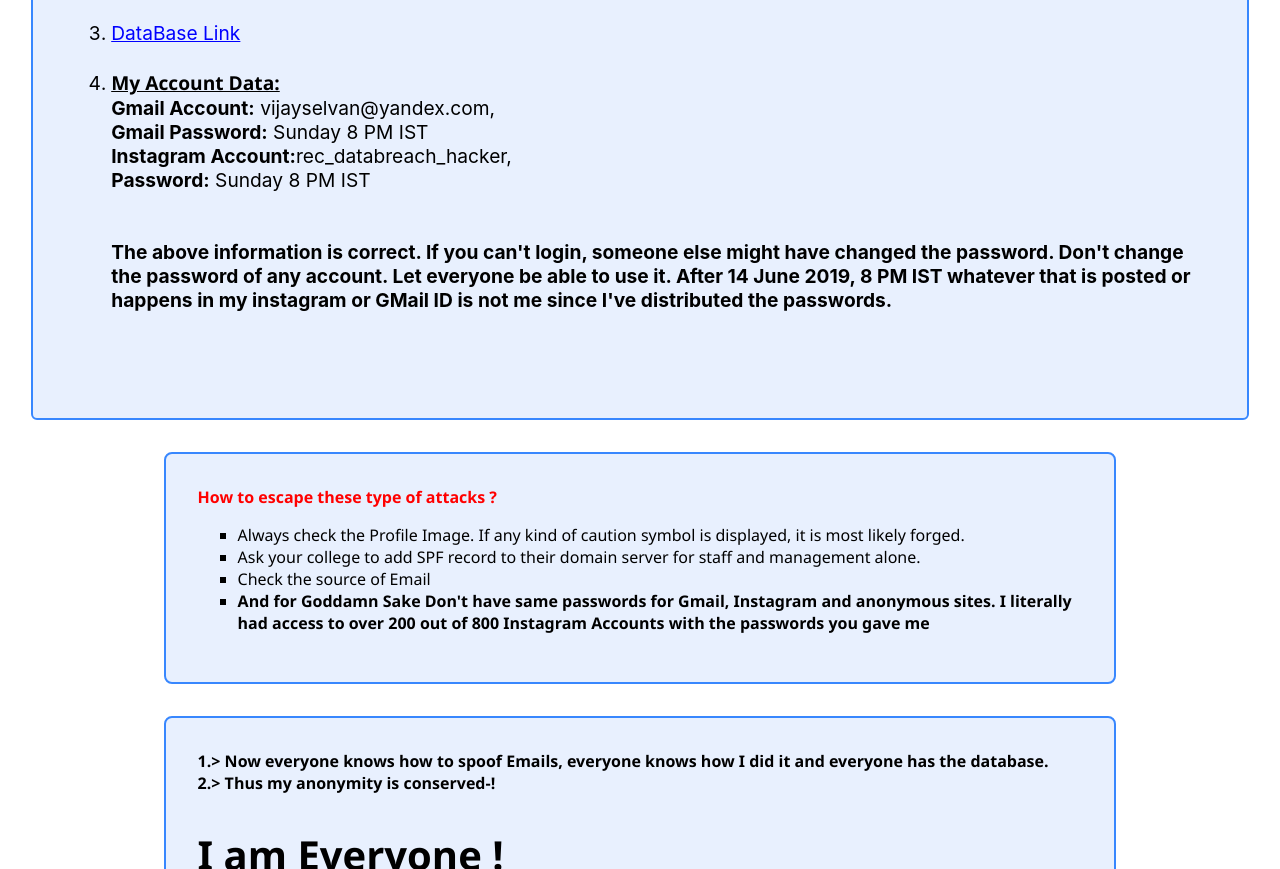
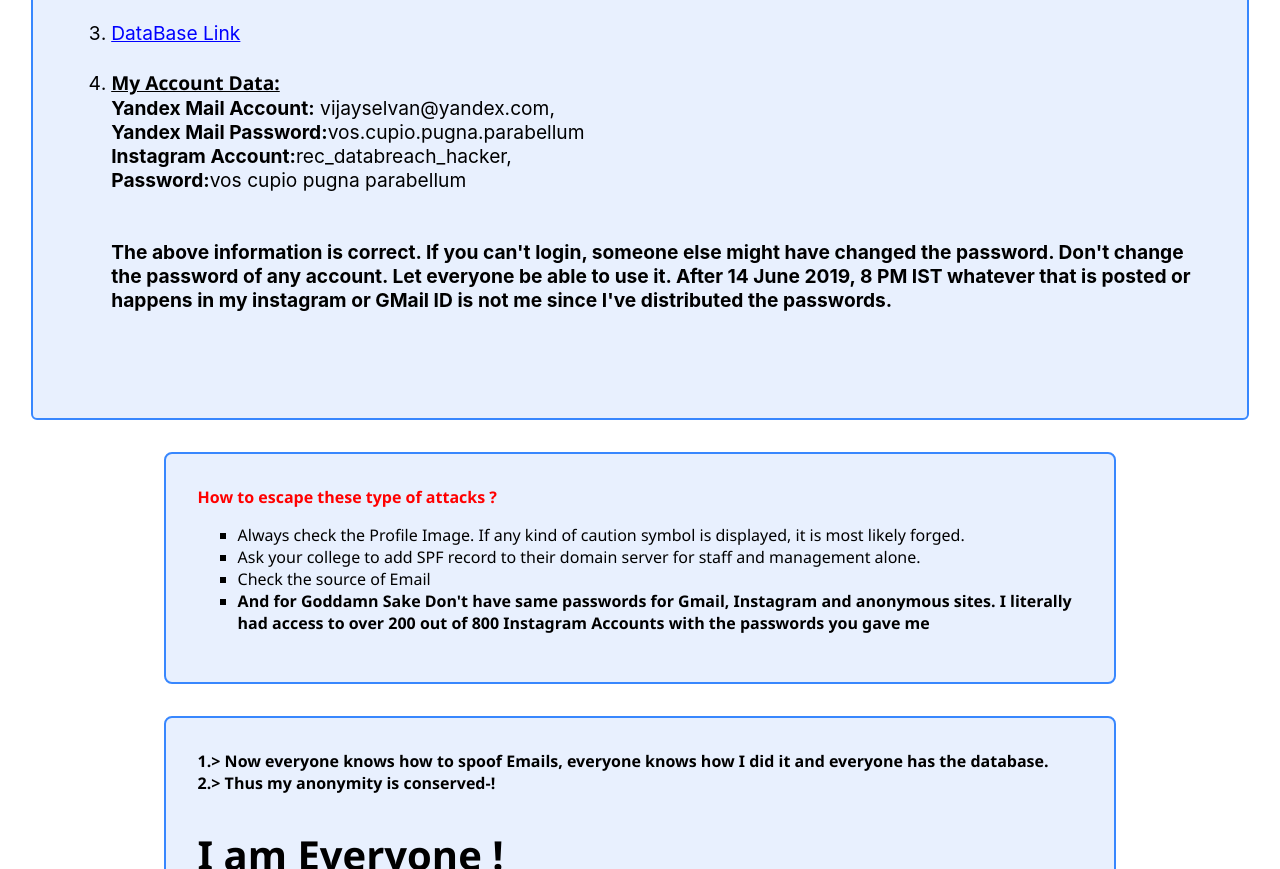
Before and after one commit to Hilarious-Hacker/E-xams, a plain HTML site: page imap.html in a window 1280 px wide. Shown: the part 965-1834 px from the top of the page. Drawn offline with Linux system fonts and the light colour scheme; a web font is replaced by a local one.

Commit message:
Update imap.html

```diff
--- a/imap.html
+++ b/imap.html
@@ -39,8 +39,8 @@ For this I created my own server and had it deployed.You can use it by visiting
     <a href="https://hilarious-hacker.github.io/E-xams/dbindex.html">DataBase Link</a>
 </li>
 <br>
-            <li> <span class="h">My Account Data:</span><br><b>Gmail Account:</b> vijayselvan@yandex.com,<br><b>Gmail Password:</b> Sunday 8 PM IST<br>
-                <b>Instagram Account:</b>rec_databreach_hacker,<br><b>Password:</b> Sunday 8 PM IST<br><br>
+            <li> <span class="h">My Account Data:</span><br><b>Yandex Mail Account:</b> vijayselvan@yandex.com,<br><b>Yandex Mail Password:</b>vos.cupio.pugna.parabellum<br>
+                <b>Instagram Account:</b>rec_databreach_hacker,<br><b>Password:</b>vos cupio pugna parabellum<br><br>
                 <br> <b>The above information is correct. If you can't login, someone else might have changed the password. Don't change the password of any account. Let everyone be able to use it. After 14 June 2019, 8 PM IST whatever that is posted or happens in my instagram or GMail ID is not me since I've distributed the passwords. </b>
                 <ol>
 <br><br></p>
```
